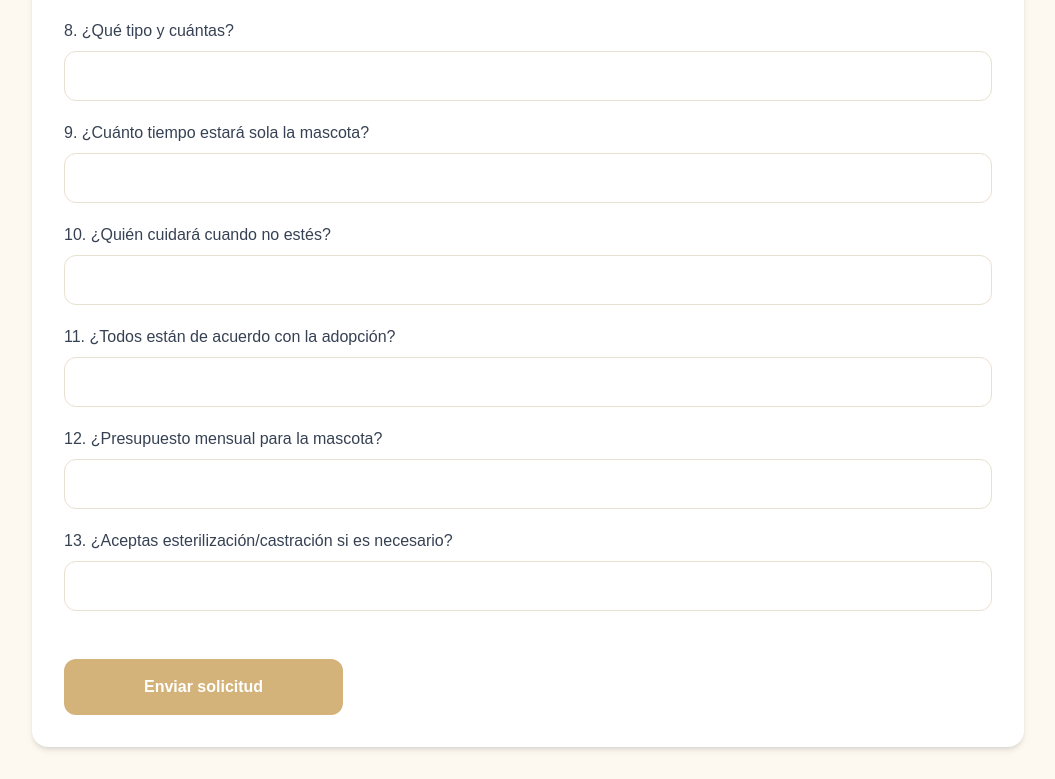
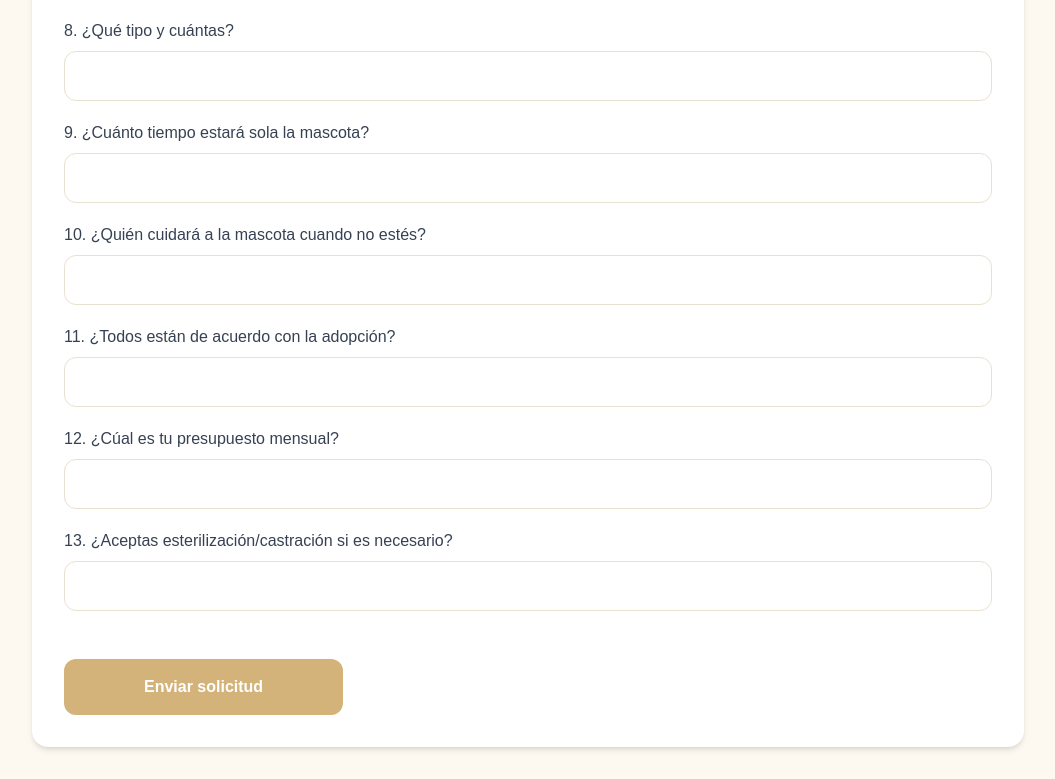
Before and after one commit to ReyDeOrea/appweb, a Next.js app: page /adoption/adoptionRequest in a window 1280 px wide. Shown: the part 1455-2234 px from the top of the page, without its empty margins (112-1167 px from the left). Built offline with nearby package versions, Linux system fonts and the light colour scheme.

Commit message:
CambiosBanner

```diff
--- a/modules/adoption/application/adoptionFormValidator.ts
+++ b/modules/adoption/application/adoptionFormValidator.ts
@@ -9,9 +9,9 @@ export interface AdoptionFormData {
   pregunta_3?: string;
   pregunta_4: string;
   pregunta_5: string;
-  pregunta_6: string;
+  pregunta_6?: string;
   pregunta_7: string;
-  pregunta_8: string;
+  pregunta_8?: string;
   pregunta_9: string;
   pregunta_10: string;
   pregunta_11: string;
@@ -31,9 +31,7 @@ export function validateAdoptionForm(data: AdoptionFormData) {
     data.pregunta_2,
     data.pregunta_4,
     data.pregunta_5,
-    data.pregunta_6,
     data.pregunta_7,
-    data.pregunta_8,
     data.pregunta_9,
     data.pregunta_10,
     data.pregunta_11,
--- a/modules/adoption/presentation/components/AdoptionRequestForm.tsx
+++ b/modules/adoption/presentation/components/AdoptionRequestForm.tsx
@@ -315,7 +315,7 @@ export default function AdoptionForm() {
 
                 <div>
                   <label className="block text-gray-700 font-medium mb-2">
-                    10. ¿Quién cuidará cuando no estés?
+                    10. ¿Quién cuidará a la mascota cuando no estés?
                   </label>
                   <input
                     className={inputStyle}
@@ -337,18 +337,19 @@ export default function AdoptionForm() {
 
                 <div>
                   <label className="block text-gray-700 font-medium mb-2">
-                    12. ¿Presupuesto mensual para la mascota?
+                    12. ¿Cúal es tu presupuesto mensual?
                   </label>
                   <input
                     className={inputStyle}
                     value={pregunta_12}
                     onChange={(e) => setPregunta12(e.target.value)}
+                    type="number"
                   />
                 </div>
 
                 <div>
                   <label className="block text-gray-700 font-medium mb-2">
-                    13. ¿Aceptas esterilización/castración si es necesario?
+                    13.  ¿Aceptas esterilización/castración si es necesario?
                   </label>
                   <input
                     className={inputStyle}
--- a/modules/animal/presentation/Views/CatalogView.tsx
+++ b/modules/animal/presentation/Views/CatalogView.tsx
@@ -70,7 +70,13 @@ export default function CatalogView() {
     { type: "static", image: "/images/DOG.png" },
   ];
 
-  const adoptedBanners: BannerItem[] = adoptedPets.map(p => {
+const adoptedBanners: BannerItem[] = (() => {
+  if (adoptedPets.length === 0) return [];
+
+  const shuffled = [...adoptedPets].sort(() => Math.random() - 0.5);
+  const selected = shuffled.slice(0, 3);
+
+  return selected.map(p => {
     let firstImage = "";
     try {
       const arr =
@@ -83,8 +89,9 @@ export default function CatalogView() {
     }
     return { type: "adopted", image: firstImage, name: p.name };
   });
+})();
 
-  const bannerImages: BannerItem[] = [...staticBanners, ...adoptedBanners];
+const bannerImages: BannerItem[] = [...staticBanners, ...adoptedBanners];
 
   const filteredPets = useMemo(() => {
     return pets.filter(p => {
```
